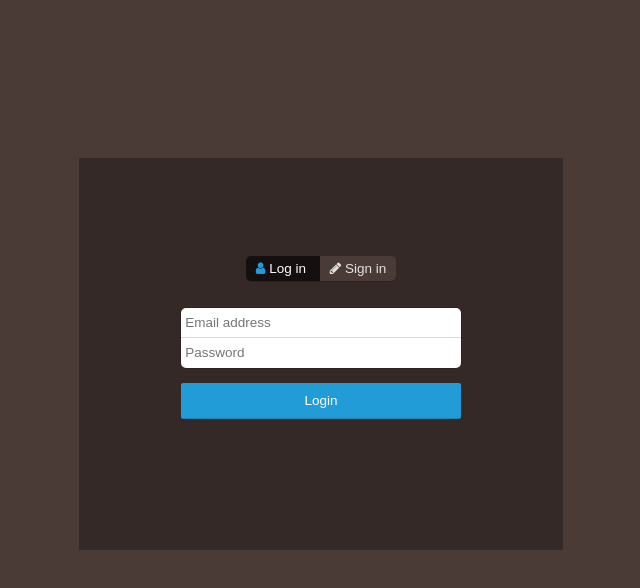
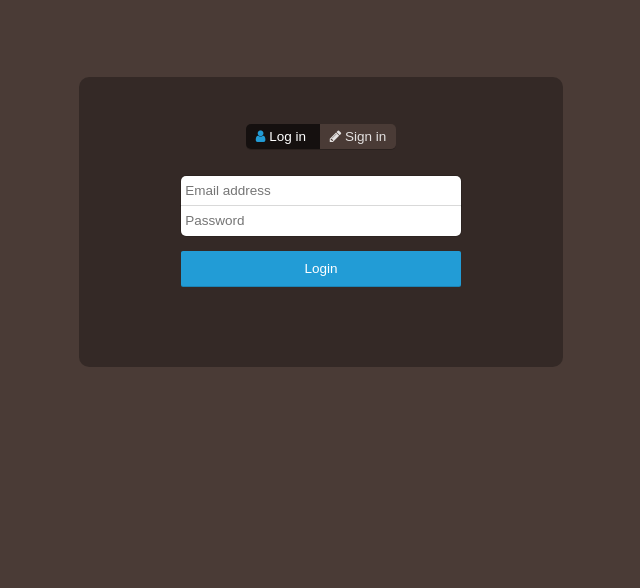
Before and after one commit to 45kb/bloqchallenge, a website: page public/index.html in a window 1280 px wide. Shown: the whole page, without its empty margins (319-959 px from the left). Drawn offline with nearby package versions, Linux system fonts and the light colour scheme; files that its build step writes are made by us from their sources.

Commit message:
going on

```diff
--- a/package.json
+++ b/package.json
@@ -12,6 +12,7 @@
   "license": "ISC",
   "dependencies": {
     "express": "^4.16.2",
+    "font-awesome": "^4.7.0",
     "npm-sass": "^2.2.3"
   }
 }
--- a/public/index.html
+++ b/public/index.html
@@ -8,8 +8,7 @@
     <link rel="stylesheet" href="public/index.css">
   </head>
   <body>
-    <div class="form">
-      <div class="separator30"></div>
+    <div class="form center-content">
     <form>
       <!-- toggle form-->
       <div class="center-content">
--- a/scss/form.scss
+++ b/scss/form.scss
@@ -1,10 +1,11 @@
 .form {
-  margin-top: 10%;
+  margin-top: 6%;
 
   form {
     max-width: 280px;
-    padding: 8%;
+    padding: 4% 8%;
     background: $color-form;
+    border-radius: 10px;
 
     span {
       cursor: pointer;
```
